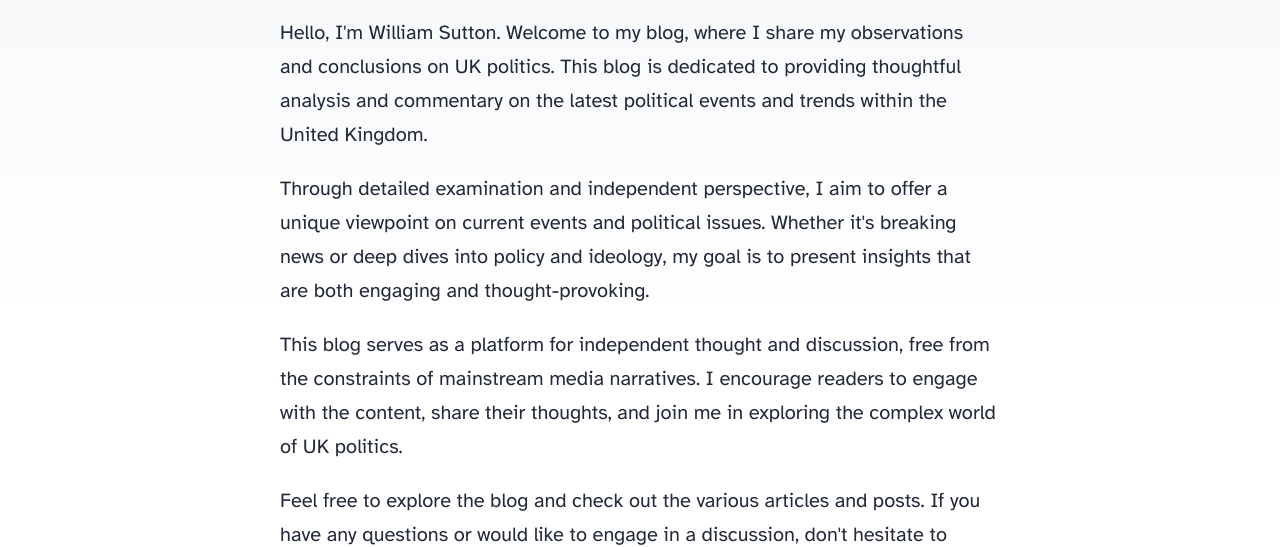
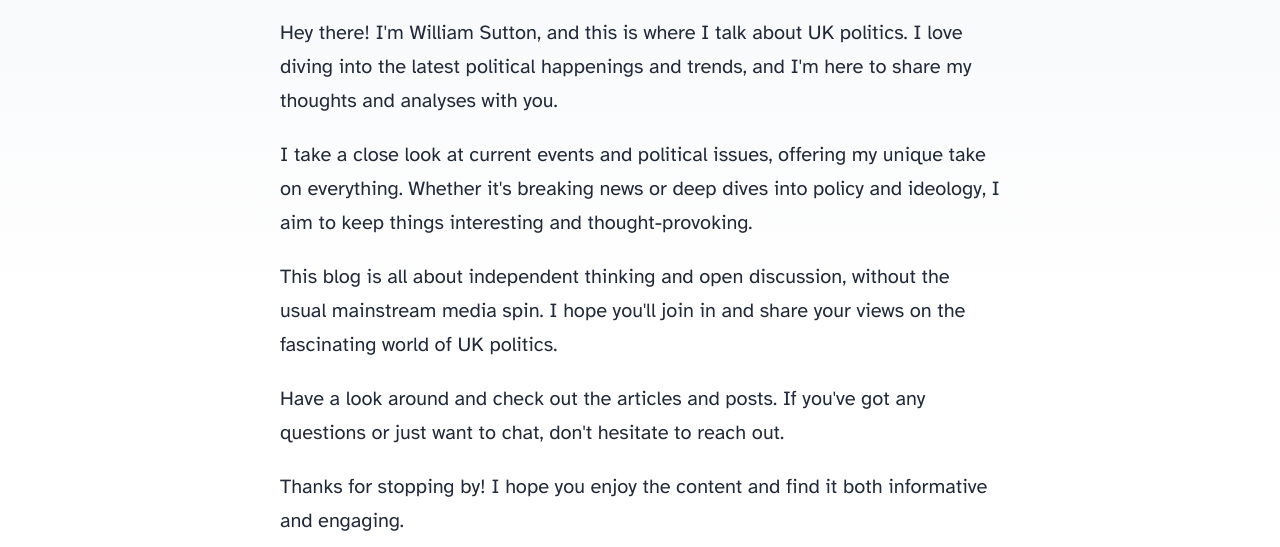
Before and after one commit to williamsuttondev/williamsuttondev.github.io, an Astro site: page / in a window 1280 px wide. Shown: the part 288-835 px from the top of the page. Built offline with nearby package versions, Linux system fonts and the light colour scheme; Astro itself is replaced by a stand-in of ours.

Commit message:
Changed landing page text

```diff
--- a/src/pages/index.astro
+++ b/src/pages/index.astro
@@ -15,19 +15,19 @@ import { SITE_TITLE, SITE_DESCRIPTION } from '../consts';
 		<main>
 			<h1>Welcome to William Sutton's Blog</h1>
 			<p>
-				Hello, I'm William Sutton. Welcome to my blog, where I share my observations and conclusions on UK politics. This blog is dedicated to providing thoughtful analysis and commentary on the latest political events and trends within the United Kingdom.
+				Hey there! I'm William Sutton, and this is where I talk about UK politics. I love diving into the latest political happenings and trends, and I'm here to share my thoughts and analyses with you.
 			</p>
 			<p>
-				Through detailed examination and independent perspective, I aim to offer a unique viewpoint on current events and political issues. Whether it's breaking news or deep dives into policy and ideology, my goal is to present insights that are both engaging and thought-provoking.
+				I take a close look at current events and political issues, offering my unique take on everything. Whether it's breaking news or deep dives into policy and ideology, I aim to keep things interesting and thought-provoking.
 			</p>
 			<p>
-				This blog serves as a platform for independent thought and discussion, free from the constraints of mainstream media narratives. I encourage readers to engage with the content, share their thoughts, and join me in exploring the complex world of UK politics.
+				This blog is all about independent thinking and open discussion, without the usual mainstream media spin. I hope you'll join in and share your views on the fascinating world of UK politics.
 			</p>
 			<p>
-				Feel free to explore the blog and check out the various articles and posts. If you have any questions or would like to engage in a discussion, don't hesitate to reach out.
+				Have a look around and check out the articles and posts. If you've got any questions or just want to chat, don't hesitate to reach out.
 			</p>
 			<p>
-				Thank you for visiting, and I hope you find the content both informative and stimulating.
+				Thanks for stopping by! I hope you enjoy the content and find it both informative and engaging.
 			</p>
 		</main>
 		<Footer />
```
